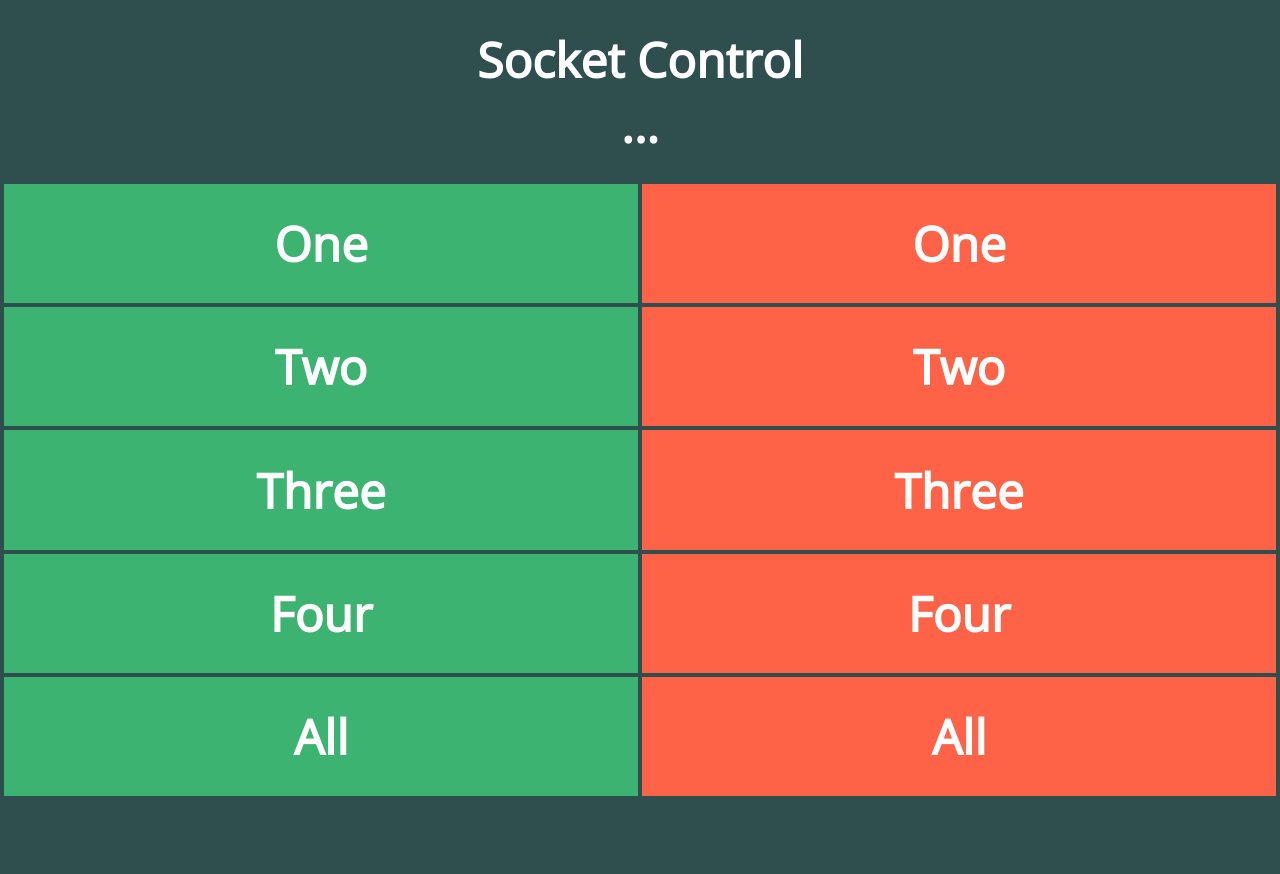
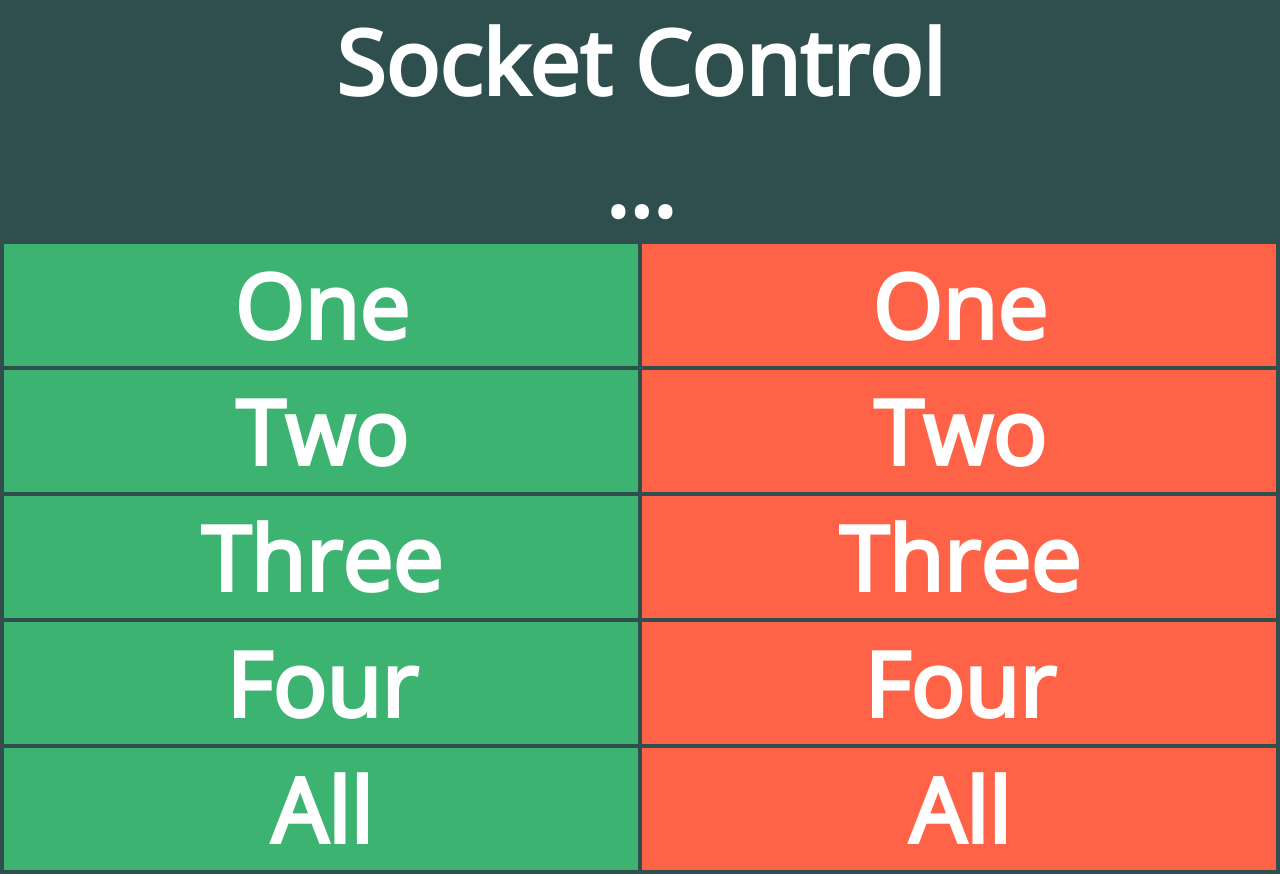
Before and after one commit to penguintutor/pi-power, a plain HTML site: page index.html in a window 1280 px wide. Before the commit the page ends 800 px from the top, so only its background shows below. Drawn offline with nearby package versions, Linux system fonts and the light colour scheme.

Commit message:
switch to viewport sized typography

```diff
--- a/public/pipower.css
+++ b/public/pipower.css
@@ -26,8 +26,8 @@ html, body {
   width: 50%;
   box-sizing: border-box;
   color: white;
+  font-size: 7vw;
   font-weight: bold;
-  font-size: 3em;
   text-align: center;
   flex-grow: 1;
   flex-shrink: 1;
@@ -49,8 +49,8 @@ html, body {
   width: 50%;
   box-sizing: border-box;
   color: white;
+  font-size: 7vw;
   font-weight: bold;
-  font-size: 3em;
   text-align: center;
   flex-grow: 1;
   flex-shrink: 1;
@@ -73,8 +73,8 @@ html, body {
   width: 100%;
   box-sizing: border-box;
   color: white;
+  font-size: 7vw;
   font-weight: bold;
-  font-size: 3em;
   text-align: center;
   flex-grow: 1;
   flex-shrink: 1;
```
